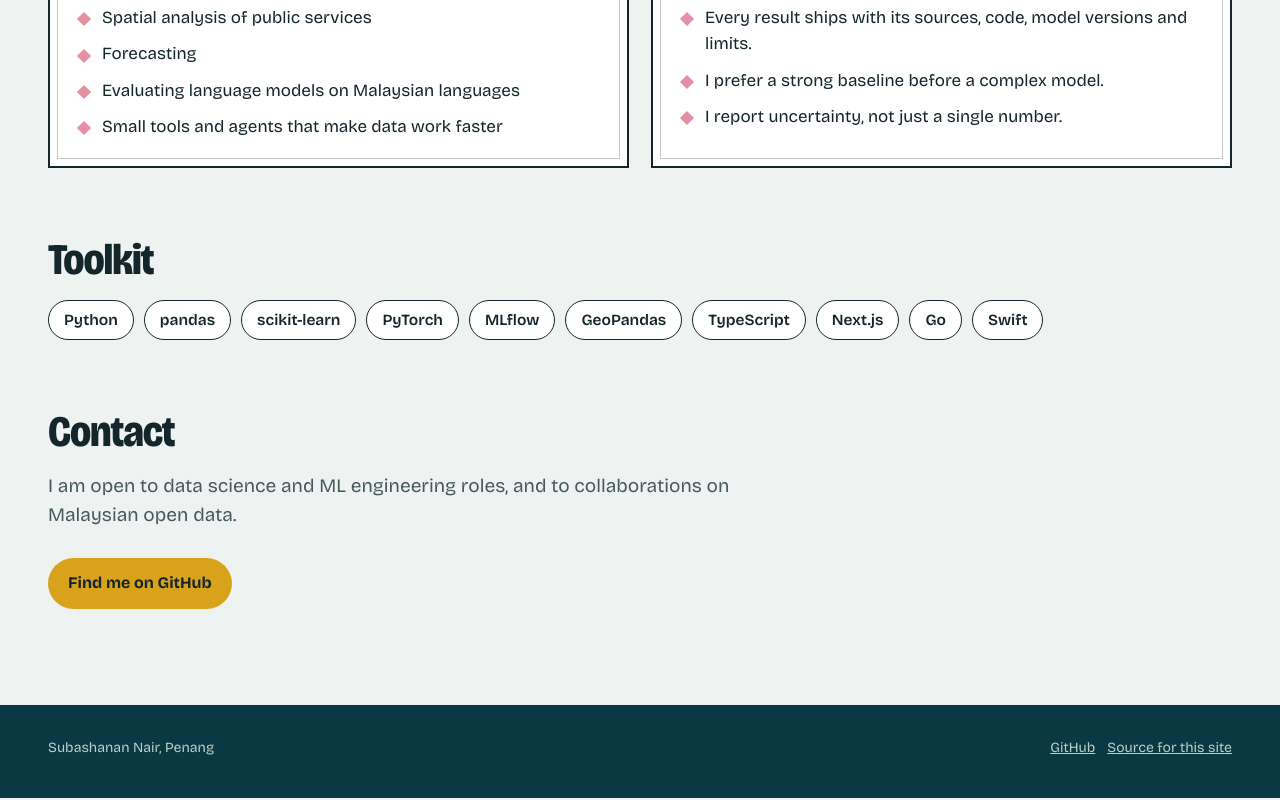
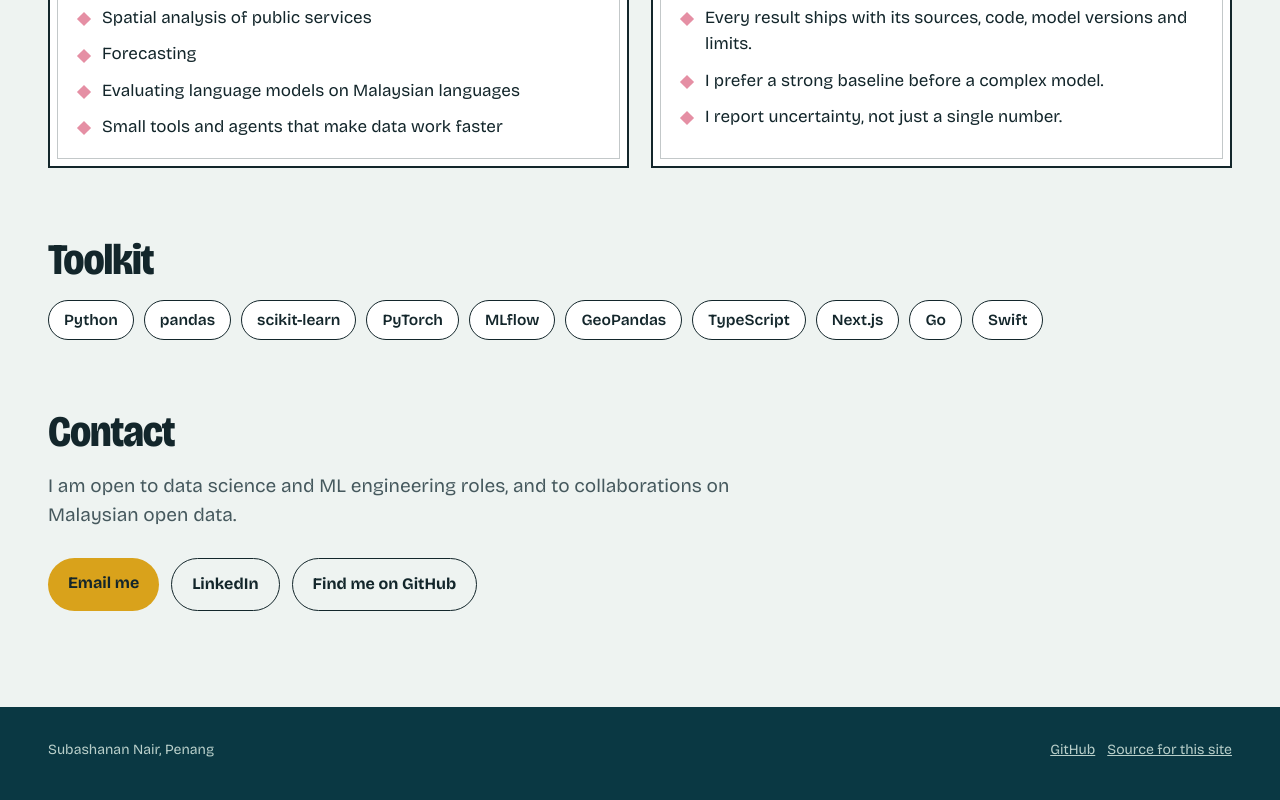
Before and after one commit to SubaashNair/subashanan-nair-portfolio, a Next.js app in the folder apps/web/: page /about in a window 1280 px wide. Shown: the part 500-1300 px from the top of the page. Built offline with nearby package versions, Linux system fonts and the light colour scheme.

Commit message:
feat: add email and LinkedIn contact links

```diff
--- a/apps/web/src/content/profile.ts
+++ b/apps/web/src/content/profile.ts
@@ -4,8 +4,11 @@ export interface ContactLinks {
   cv?: string;
 }
 
-// Contact values are filled in by Subashanan before launch (spec, section 8). Missing values hide their buttons.
-const contact: ContactLinks = {};
+// Contact links shown on the About page and the home About band. A missing value (the CV for now) hides its button.
+const contact: ContactLinks = {
+  email: "subaashnair12@gmail.com",
+  linkedin: "https://www.linkedin.com/in/subashanan-nair/",
+};
 
 export const profile = {
   name: "Subashanan Nair",
```
Also changed, not shown: 1 other file (tests, documents, lock files or other folders).
